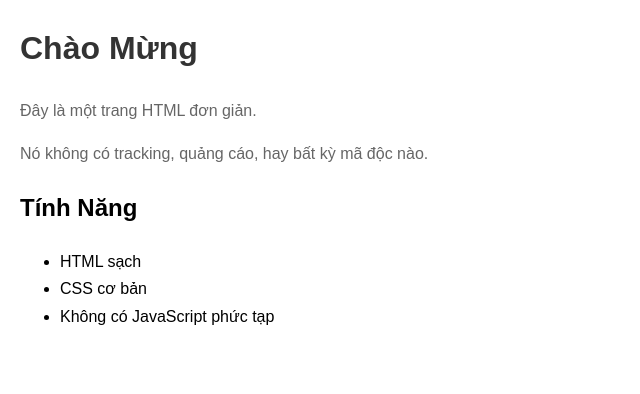
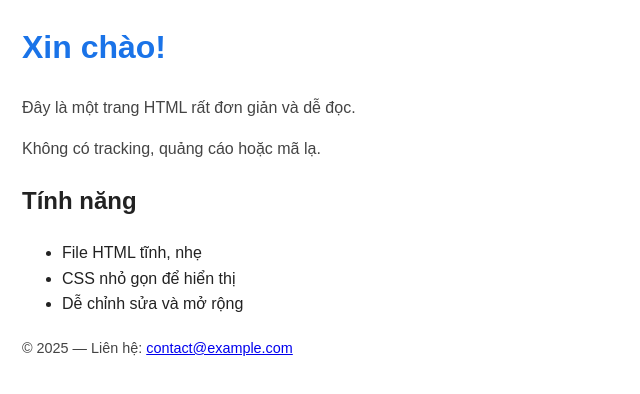
Before and after one commit to tranthanhchuong/lab1-bai1, a plain HTML site: page index.html in a window 1280 px wide. Shown: the whole page, without its empty margins (0-640 px from the left). Drawn offline with Linux system fonts and the light colour scheme.

Commit message:
change code

```diff
--- a/index.html
+++ b/index.html
@@ -5,29 +5,33 @@
 		<meta name="viewport" content="width=device-width, initial-scale=1.0">
 		<title>Trang Web Đơn Giản</title>
 		<style>
-        body {
-            font-family: Arial, sans-serif;
-            margin: 20px;
-            line-height: 1.7;
-        }
-        h1 {
-            color: #333;
-        }
-        p {
-            color: #666;
-        }
-    </style>
+		body {
+			font-family: Arial, sans-serif;
+			margin: 22px;
+			line-height: 1.6;
+			color: #222;
+			background: #fff;
+		}
+		h1 { color: #1a73e8; }
+		p { color: #444; }
+		footer { margin-top: 20px; font-size: 0.9rem; color: #666; }
+	</style>
 	</head>
 	<body>
-		<h1>Chào Mừng</h1>
-		<p>Đây là một trang HTML đơn giản.</p>
-		<p>Nó không có tracking, quảng cáo, hay bất kỳ mã độc nào.</p>
+		<h1>Xin chào!</h1>
+		<p>Đây là một trang HTML rất đơn giản và dễ đọc.</p>
+		<p>Không có tracking, quảng cáo hoặc mã lạ.</p>
 
-		<h2>Tính Năng</h2>
+		<h2>Tính năng</h2>
 		<ul>
-			<li>HTML sạch</li>
-			<li>CSS cơ bản</li>
-			<li>Không có JavaScript phức tạp</li>
+			<li>File HTML tĩnh, nhẹ</li>
+			<li>CSS nhỏ gọn để hiển thị</li>
+			<li>Dễ chỉnh sửa và mở rộng</li>
 		</ul>
+
+		<footer>
+			<p>&copy; 2025 — Liên hệ: <a
+					href="mailto:contact@example.com">contact@example.com</a></p>
+		</footer>
 	</body>
 </html>
```
